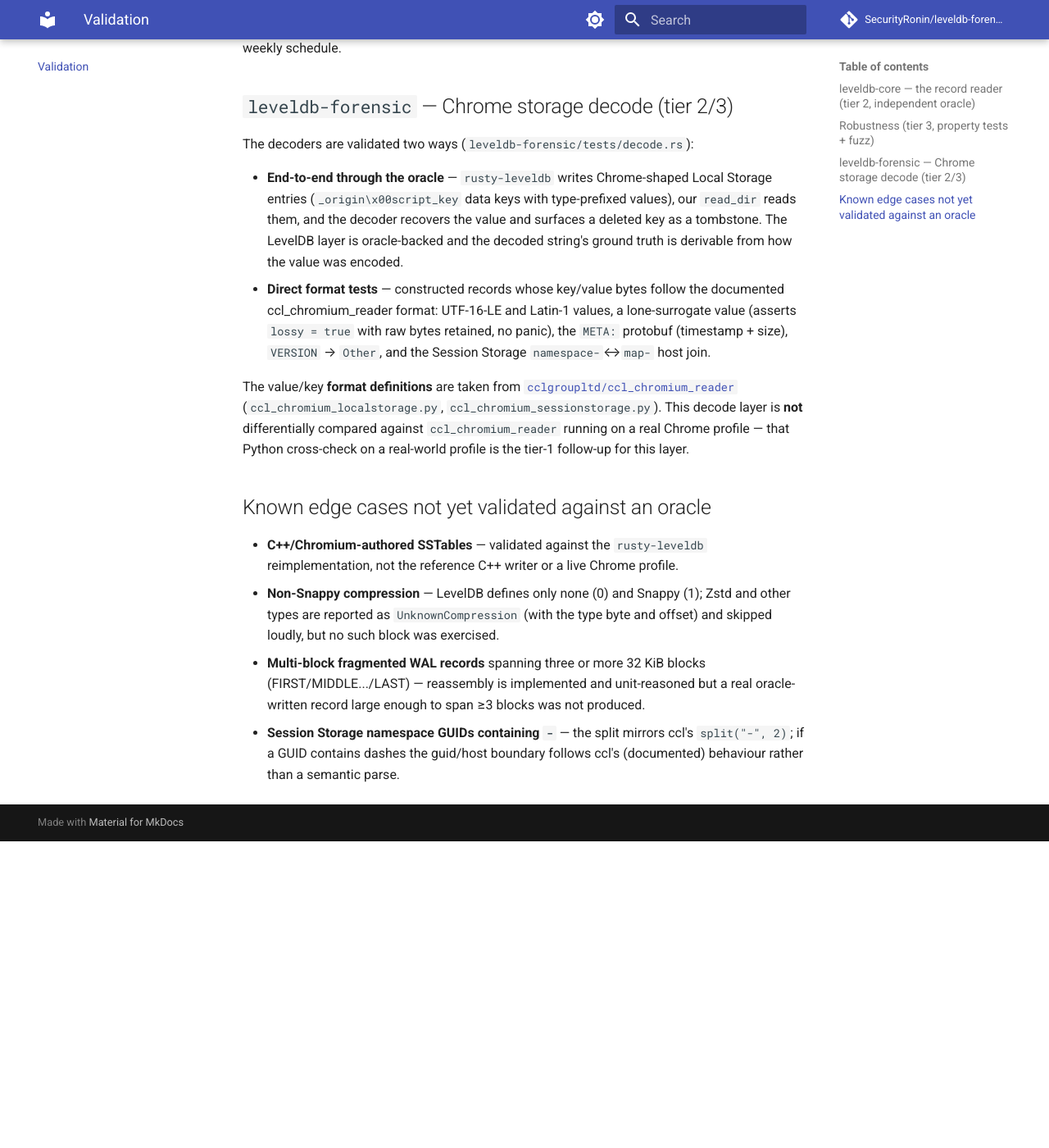
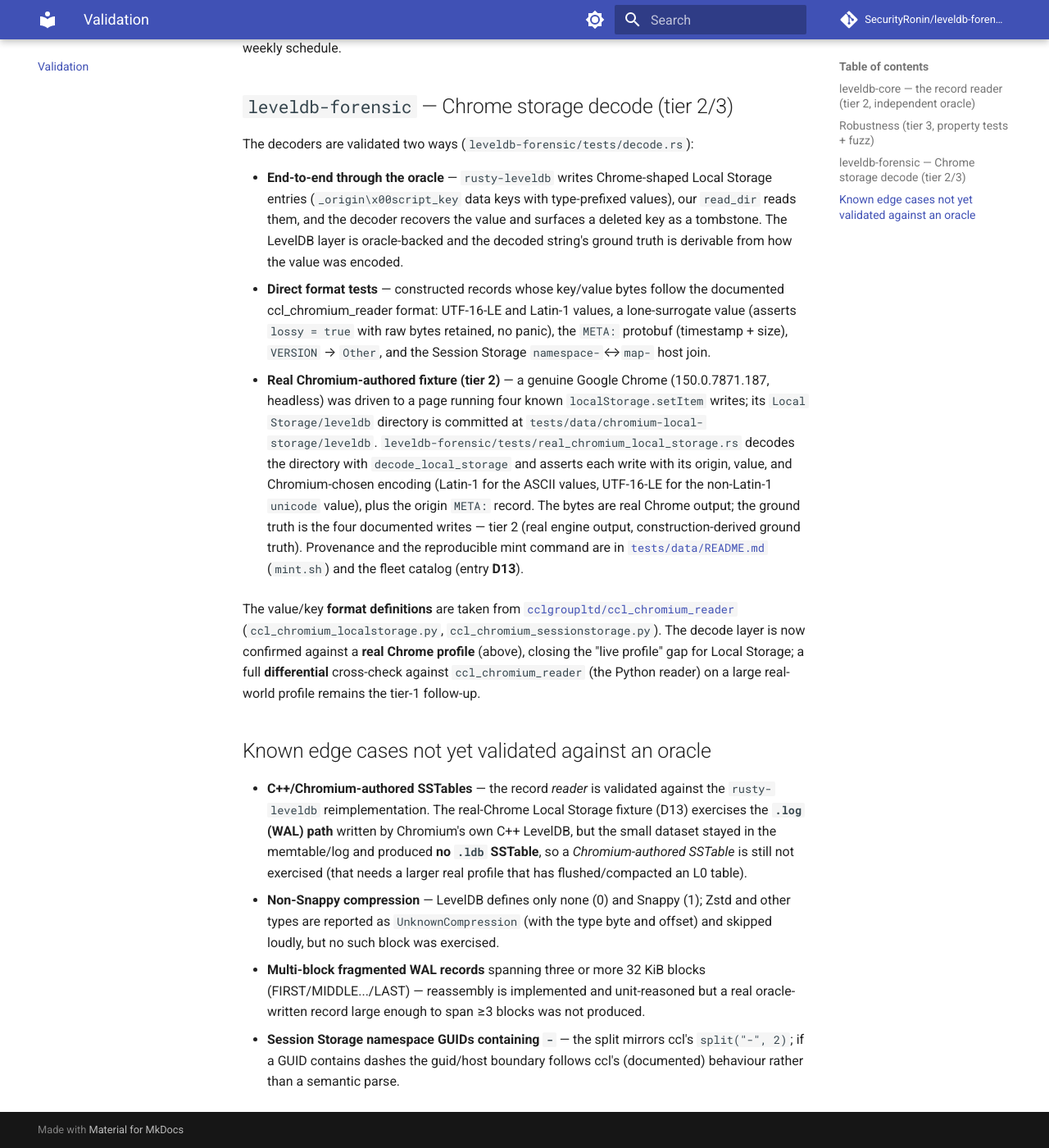
Before and after one commit to SecurityRonin/leveldb-forensic, an MkDocs documentation site: the page built from docs/validation.md, in a window 1280 px wide and 1400 px high, scrolled down 1389 px. Shown: the whole window at 82% size. Built offline with MkDocs 1.6.1 and Material for MkDocs 9.7.7, drawn with Linux system fonts in a browser that asks for light colours; comment, search, counter and statistics services are not loaded; before the commit the page ends 2415 px from its top, so only the background shows below that.

Commit message:
test(leveldb-forensic): GREEN commit real-Chromium Local Storage fixture
Mint a genuine Chrome-authored Local Storage leveldb store (Chrome
150.0.7871.187, headless) with four known localStorage.setItem writes
and commit it (CURRENT + MANIFEST + 000003.log, 376 B total). This turns
the decode validation from self-authored records into a tier-2 check
against real Chromium engine output, closing the live-profile gap noted
in docs/validation.md for Local Storage.

- tests/data/chromium-local-storage/leveldb/ — the real store
- mint.sh + mint.html — reproducible generator (single source of truth)
- tests/data/README.md — per-file provenance (REAL-self / T2, hashes)
- docs/validation.md — record the tier-2 real-Chromium validation

Makes the RED test (prior commit) pass: decode_local_storage recovers
CASE-001/greeting/count (Latin-1) and the UTF-16-LE unicode value, plus
the origin META record.

Co-Authored-By: Claude Fable 5 <noreply@anthropic.com>

```diff
--- a/docs/validation.md
+++ b/docs/validation.md
@@ -71,17 +71,36 @@ The decoders are validated two ways (`leveldb-forensic/tests/decode.rs`):
   panic), the `META:` protobuf (timestamp + size), `VERSION` → `Other`, and the
   Session Storage `namespace-`↔`map-` host join.
 
+- **Real Chromium-authored fixture (tier 2)** — a genuine Google Chrome
+  (150.0.7871.187, headless) was driven to a page running four known
+  `localStorage.setItem` writes; its `Local Storage/leveldb` directory is
+  committed at `tests/data/chromium-local-storage/leveldb`.
+  `leveldb-forensic/tests/real_chromium_local_storage.rs` decodes the directory
+  with `decode_local_storage` and asserts each write with its origin, value, and
+  Chromium-chosen encoding (Latin-1 for the ASCII values, UTF-16-LE for the
+  non-Latin-1 `unicode` value), plus the origin `META:` record. The bytes are
+  real Chrome output; the ground truth is the four documented writes — tier 2
+  (real engine output, construction-derived ground truth). Provenance and the
+  reproducible mint command are in
+  [`tests/data/README.md`](../tests/data/README.md) (`mint.sh`) and the fleet
+  catalog (entry **D13**).
+
 The value/key **format definitions** are taken from
 [`cclgroupltd/ccl_chromium_reader`](https://github.com/cclgroupltd/ccl_chromium_reader)
-(`ccl_chromium_localstorage.py`, `ccl_chromium_sessionstorage.py`). This decode
-layer is **not** differentially compared against `ccl_chromium_reader` running on
-a real Chrome profile — that Python cross-check on a real-world profile is the
-tier-1 follow-up for this layer.
+(`ccl_chromium_localstorage.py`, `ccl_chromium_sessionstorage.py`). The decode
+layer is now confirmed against a **real Chrome profile** (above), closing the
+"live profile" gap for Local Storage; a full **differential** cross-check against
+`ccl_chromium_reader` (the Python reader) on a large real-world profile remains
+the tier-1 follow-up.
 
 ## Known edge cases not yet validated against an oracle
 
-- **C++/Chromium-authored SSTables** — validated against the `rusty-leveldb`
-  reimplementation, not the reference C++ writer or a live Chrome profile.
+- **C++/Chromium-authored SSTables** — the record *reader* is validated against
+  the `rusty-leveldb` reimplementation. The real-Chrome Local Storage fixture
+  (D13) exercises the **`.log` (WAL) path** written by Chromium's own C++
+  LevelDB, but the small dataset stayed in the memtable/log and produced **no
+  `.ldb` SSTable**, so a *Chromium-authored SSTable* is still not exercised
+  (that needs a larger real profile that has flushed/compacted an L0 table).
 - **Non-Snappy compression** — LevelDB defines only none (0) and Snappy (1); Zstd
   and other types are reported as `UnknownCompression` (with the type byte and
   offset) and skipped loudly, but no such block was exercised.
```
Also changed, not shown: 6 other files.
